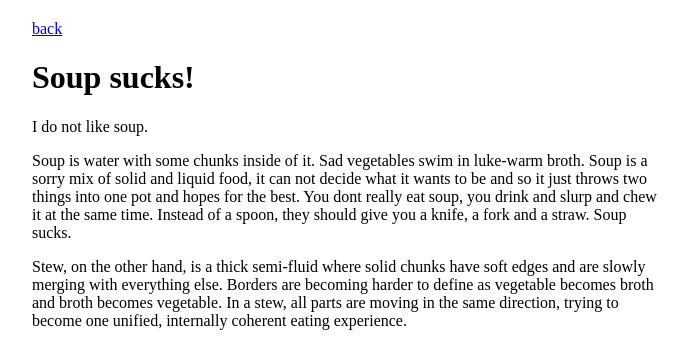
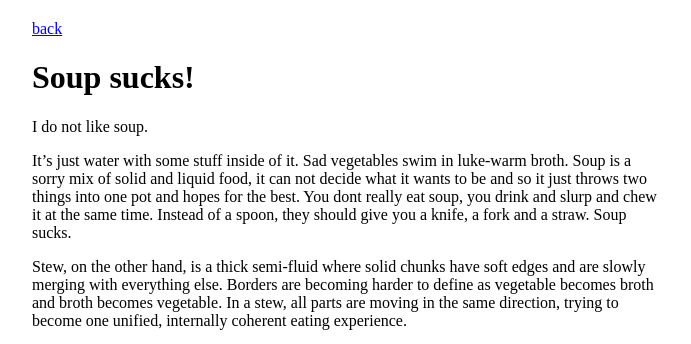
Before and after one commit to stuffedwombat/stuffedwombat.github.io, a Jekyll site: the page built from soup_sucks.md, in a window 1280 px wide. Shown: the top 344 px of the page, without its empty margins (292-983 px from the left). Built offline with Jekyll 4.4.1, drawn with Linux system fonts in a browser that asks for light colours; our own code applies the rules of GitHub Pages for plain Markdown files; comment, search, counter and statistics services are not loaded.

Commit message:
Update soup_sucks.md

```diff
--- a/soup_sucks.md
+++ b/soup_sucks.md
@@ -4,7 +4,7 @@
 
 I do not like soup.<br>
 
-Soup is water with some chunks inside of it. Sad vegetables swim in luke-warm broth. Soup is a sorry mix of solid and liquid food, it can not decide what it wants to be and so it just throws two things into one pot and hopes for the best. You dont really eat soup, you drink and slurp and chew it at the same time. Instead of a spoon, they should give you a knife, a fork and a straw. Soup sucks.
+It's just water with some stuff  inside of it. Sad vegetables swim in luke-warm broth. Soup is a sorry mix of solid and liquid food, it can not decide what it wants to be and so it just throws two things into one pot and hopes for the best. You dont really eat soup, you drink and slurp and chew it at the same time. Instead of a spoon, they should give you a knife, a fork and a straw. Soup sucks.
 
 Stew, on the other hand, is a thick semi-fluid where solid chunks have soft edges and are slowly merging with everything else. Borders are becoming harder to define as vegetable becomes broth and broth becomes vegetable. In a stew, all parts are moving in the same direction, trying to become one unified, internally coherent eating experience.
 
```
